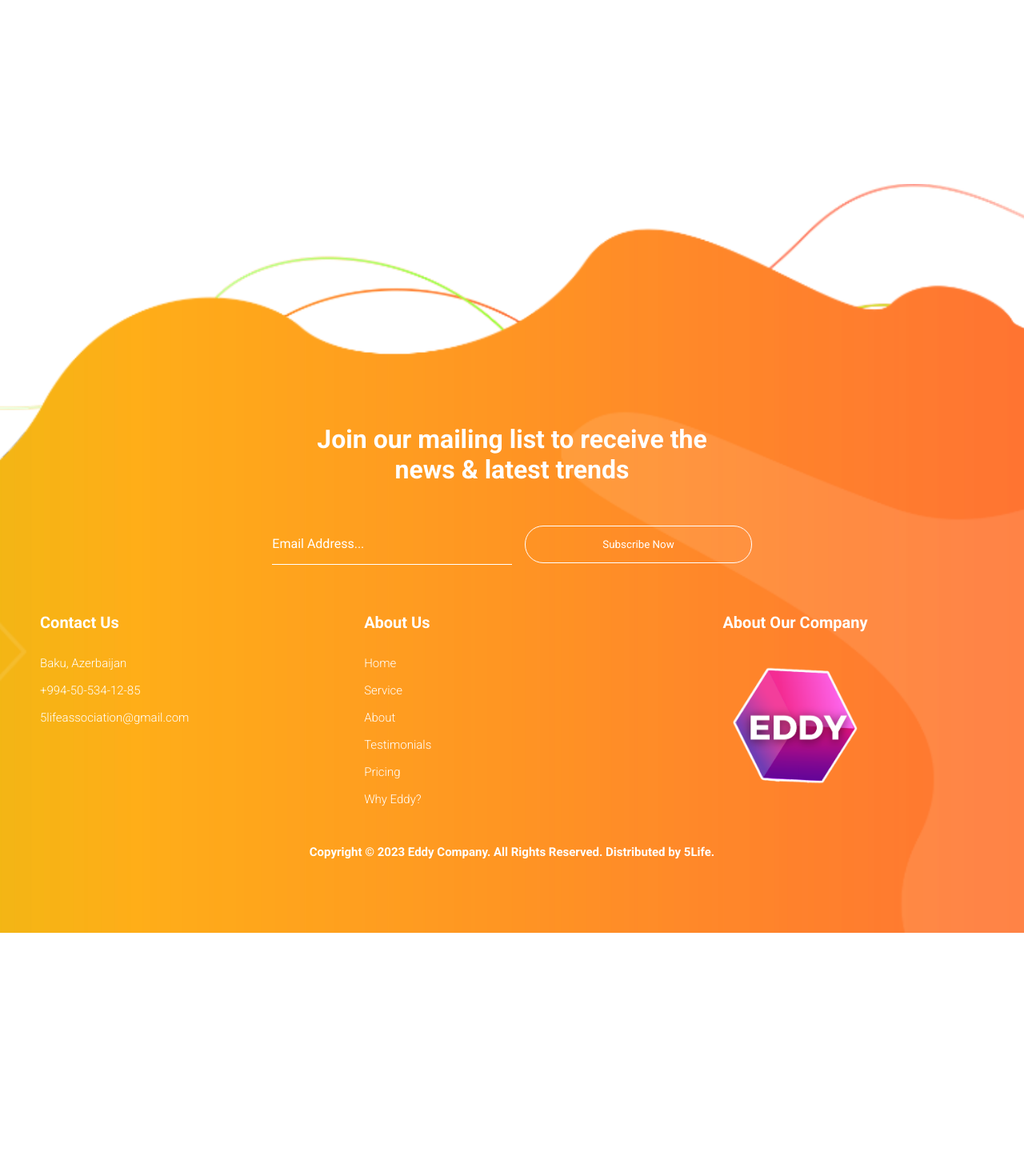
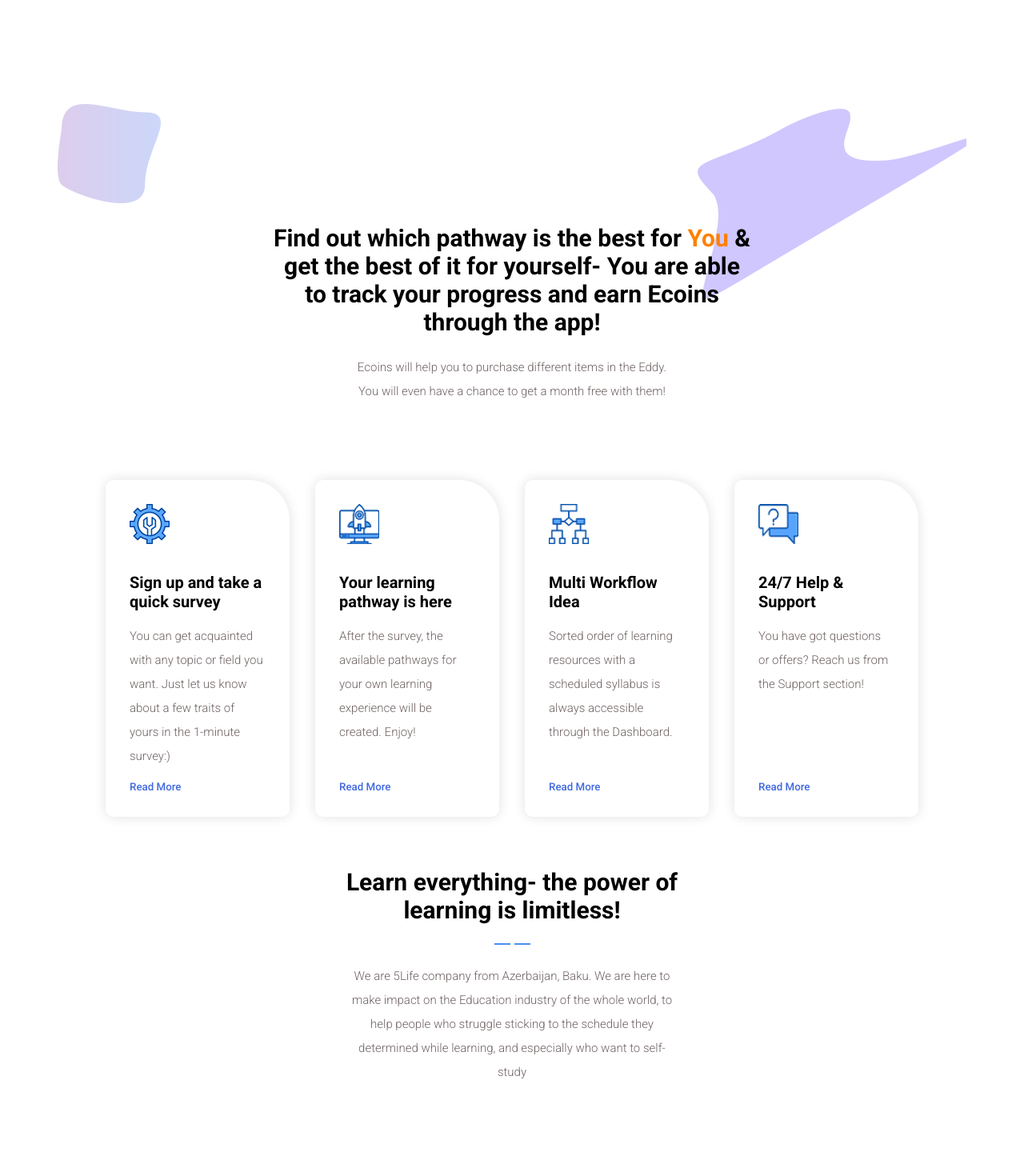
Before and after one commit to thefidanabdulla/openai-chatgpt-test, a Next.js app: page / in a window 1280 px wide. Shown: the part 800-2270 px from the top of the page at 80% size. Before the commit the page ends 1966 px from the top, so only its background shows below. Built offline with nearby package versions, Linux system fonts and the light colour scheme.

Commit message:
homepage is updated

```diff
--- /dev/null
+++ b/components/HomepageSection/index.js
@@ -0,0 +1,78 @@
+import React from 'react';
+import styles from './styles.module.scss';
+import CardIcon1 from "./../../public/imgs/service-icon-01.png";
+import CardIcon2 from "./../../public/imgs/service-icon-02.png";
+import CardIcon3 from "./../../public/imgs/service-icon-03.png";
+import CardIcon4 from "./../../public/imgs/service-icon-04.png";
+import CardIcon1Hover from "./../../public/imgs/service-icon-hover-01.png";
+import CardIcon2Hover from "./../../public/imgs/service-icon-hover-02.png";
+import CardIcon3Hover from "./../../public/imgs/service-icon-hover-03.png";
+import CardIcon4Hover from "./../../public/imgs/service-icon-hover-04.png";
+import headingLine from "./../../public/imgs/heading-line-dec.png";
+import Image from 'next/image';
+
+
+const Index = () => {
+  const cardsData = [
+    {
+      id: 1,
+      title: "Sign up and take a quick survey",
+      desc: "You can get acquainted with any topic or field you want. Just let us know about a few traits of yours in the 1-minute survey:)",
+      icon: CardIcon1,
+      iconHover: CardIcon1Hover
+    },
+    {
+      id: 2,
+      title: "Your learning pathway is here",
+      desc: "After the survey, the available pathways for your own learning experience will be created. Enjoy!",
+      icon: CardIcon2,
+      iconHover: CardIcon2Hover
+    },
+    {
+      id: 3,
+      title: "Multi Workflow Idea",
+      desc: "Sorted order of learning resources with a scheduled syllabus is always accessible through the Dashboard.",
+      icon: CardIcon3,
+      iconHover: CardIcon3Hover,
+    },
+    {
+      id: 4,
+      title: "24/7 Help & Support",
+      desc: "You have got questions or offers? Reach us from the Support section!",
+      icon: CardIcon4,
+      iconHover: CardIcon4Hover
+    },
+  ]
+  return (
+    <main className={styles.main}>
+      <section className={styles.findoutSection}>
+        <h2>Find out which pathway is the best for <span className={styles.findoutSectionTitleSpan}>You</span> & get the best of it for yourself- You are able to track your progress and earn Ecoins through the app!</h2>
+        <p>Ecoins will help you to purchase different items in the Eddy.</p>
+        <p>You will even have a chance to get a month free with them!</p>
+      </section>
+      <section className={styles.serviceSection}>
+        {cardsData?.map((item) => (
+          <div key={item.id} className={styles.serviceCard}>
+            <div className={styles.serviceCardInfo}>
+              <div className={styles.serviceCardImg}>
+                <Image src={item.icon} width={50} height={50} alt="service card icon" />
+              </div>
+              <h3>{item.title}</h3>
+              <p>{item.desc}</p>
+            </div>
+            <button>Read More</button>
+          </div>
+        ))}
+      </section>
+      <section className={styles.learnSection}>
+        <h2>Learn everything- the power of learning is limitless!</h2>
+        <Image src={headingLine} alt='heading line' width={45} height={2} />
+        <p>
+          We are 5Life company from Azerbaijan, Baku. We are here to make impact on the Education industry of the whole world, to help people who struggle sticking to the schedule they determined while learning, and especially who want to self-study
+        </p>
+      </section>
+    </main>
+  )
+}
+
+export default Index
--- /dev/null
+++ b/components/HomepageSection/styles.module.scss
@@ -0,0 +1,169 @@
+.findoutSection {
+  padding: 150px 0 0;
+  margin-top: 50px;
+  display: flex;
+  flex-direction: column;
+  align-items: center;
+  justify-content: center;
+  position: relative;
+  background-image: url(./../../public/imgs/services-right-dec.png);
+  background-repeat: no-repeat;
+  background-position: top;
+  margin-bottom: 2rem;
+}
+
+.findoutSection h2 {
+  text-align: center;
+  font-size: 30px;
+  width: 47%;
+  margin-bottom: 24px;
+}
+
+.findoutSectionTitleSpan {
+  color: #ff8000;
+}
+
+.findoutSection p {
+  color: #6f6262;
+  font-size: 15px;
+  font-weight: 300;
+  line-height: 30px;
+  text-align: center;
+}
+
+.serviceSection {
+  display: flex;
+  justify-content: center;
+  flex-wrap: wrap;
+  padding: 4rem;
+  gap: 2rem;
+}
+
+.serviceCard {
+  display: flex;
+  flex-direction: column;
+  justify-content: space-between;
+  width: 230px;
+  padding: 30px;
+  box-shadow: 0px 0px 15px rgba(0, 0, 0, 0.12);
+  background-color: #fff;
+  border-radius: 10px;
+  border-top-right-radius: 50px;
+  transition: all 0.3s;
+}
+
+.serviceCardInfo {
+  display: flex;
+  flex-direction: column;
+}
+
+.serviceCardInfo h3 {
+  transition: all 0.3s;
+  font-size: 20px;
+  font-weight: 700;
+}
+
+.serviceCardInfo p {
+  margin: 1rem 0;
+  font-size: 15px;
+  line-height: 30px;
+  font-weight: 300;
+  color: #6f6262;
+}
+
+.serviceCardImg img {
+  margin-bottom: 2rem;
+}
+.serviceCard button{
+  background: transparent;
+  border: none;
+  outline: none;
+  text-align: left;
+  color: royalblue;
+  font-weight: 500;
+  cursor: pointer;
+}
+.serviceCard:hover{
+  background: #ff8000;
+}
+.serviceCard:hover .serviceCardInfo h3{
+  color: #fff;
+}
+.serviceCard:hover .serviceCardInfo p{
+  color: #fff;
+}
+.serviceCard:hover button{
+  color: #fff;
+}
+.learnSection {
+  display: flex;
+  flex-direction: column;
+  justify-content: center;
+  align-items: center;
+}
+
+.learnSection h2 {
+  width: 40%;
+  text-align: center;
+  font-size: 30px;
+}
+
+.learnSection img {
+  margin: 1.5rem 0;
+}
+
+.learnSection p {
+  font-size: 15px;
+  line-height: 30px;
+  font-weight: 300;
+  color: #6f6262;
+  width: 32%;
+  text-align: center;
+}
+
+@media screen and (max-width: 940px) {
+  .findoutSection {
+    margin-top: 300px;
+  }
+
+  .findoutSection h2 {
+    width: 90%;
+  }
+
+  .findoutSection p {
+    width: 90%;
+  }
+
+  .learnSection h2 {
+    width: 90%;
+  }
+
+  .learnSection p {
+    width: 90%;
+  }
+}
+
+@media screen and (max-width: 768px) {
+  .findoutSection {
+    margin-top: 100px;
+
+  }
+
+  .findoutSection h2 {
+    font-size: 2rem;
+  }
+  .serviceSection{
+    padding: 2rem;
+  }
+}
+
+@media screen and (max-width: 550px) {
+  .findoutSection {
+    margin-top: 0;
+    padding: 100px 0 0;
+  }
+
+  .findoutSection h2 {
+    font-size: 1.5rem;
+  }
+}
--- a/pages/index.js
+++ b/pages/index.js
@@ -1,6 +1,7 @@
 import Head from "next/head";
 import { useEffect, useState } from "react";
 import Header from '../components/Header'
+import HomepageSection from "./../components/HomepageSection";
 
 export default function Home() {
 
@@ -9,10 +10,8 @@ export default function Home() {
       <Head>
         <title>Eddy- the best place to learn anything!</title>
       </Head>
-      <Header>
-
-      </Header>
-
+      <Header />
+      <HomepageSection />
     </div>
   );
 }
```
